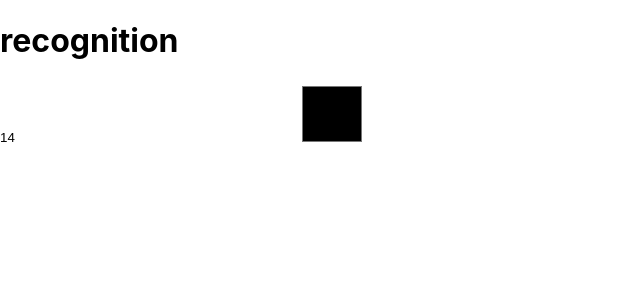
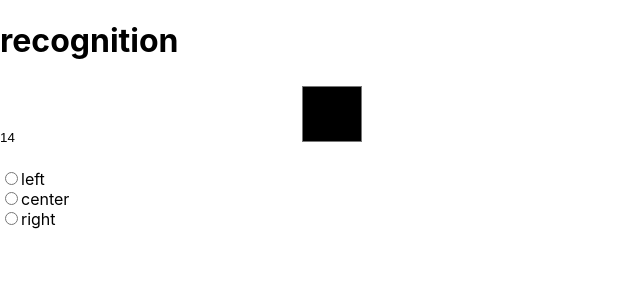
Before and after one commit to jiroor/home, a Next.js app: page /recognition in a window 1280 px wide. Shown: the top 300 px of the page, without its empty margins (0-640 px from the left). Built offline with nearby package versions, Linux system fonts and the light colour scheme.

Commit message:
support textAlign

```diff
--- a/src/pages/recognition/index.tsx
+++ b/src/pages/recognition/index.tsx
@@ -1,4 +1,4 @@
-import { FormEvent, useCallback, useEffect, useState } from 'react'
+import { ChangeEvent, FormEvent, useCallback, useEffect, useState } from 'react'
 import Head from 'next/head'
 import styles from '../../styles/Recognition.module.css'
 import { useRecognition } from '../../hooks/Recognition'
@@ -15,12 +15,18 @@ const getResult = (event: SpeechRecognitionEvent) => {
   };
 };
 
+enum TextAlign {
+  Left = 'left',
+  Center = 'center',
+  Right = 'right'
+}
 
 export default function Recognition() {
   const recognition = useRecognition();
   const [text, setText] = useState('');
   const [fontSize, setFontSize] = useState('14');
   const [color, setColor] = useState('#000000');
+  const [textAlign, setTextAlign] = useState(TextAlign.Left);
 
   const handleResult = useCallback((event: SpeechRecognitionEvent) => {
     const { transcript, isFinal } = getResult(event);
@@ -59,11 +65,36 @@ export default function Recognition() {
     const { value } = (event.target as HTMLInputElement);
     setColor(value);
   }, []);
+  const handleInputTextAlign = useCallback((event: ChangeEvent<HTMLInputElement>) => {
+    const { value } = (event.target as HTMLInputElement);
+    setTextAlign(value as TextAlign);
+  }, []);
 
   const textStyle: React.CSSProperties = {
     fontSize: `${fontSize}px`,
-    color
+    color,
+    textAlign
   };
+
+  const radios = Object
+    .values(TextAlign)
+    .map((textAlign: TextAlign) => {
+      const id = `textAlign_${textAlign}`;
+      return (
+        <div>
+          <input
+            type='radio'
+            id={id}
+            name='textAlign'
+            value={textAlign}
+            onChange={handleInputTextAlign} />
+          <label
+            htmlFor={id}>
+            {textAlign}
+          </label>
+        </div>
+      );
+    });
 
   return (
     <div>
@@ -90,6 +121,7 @@ export default function Recognition() {
           className={styles.inputColor}
           value={color}
           onInput={handleInputColor} />
+        {radios}
       </main>
     </div>
   )
```
